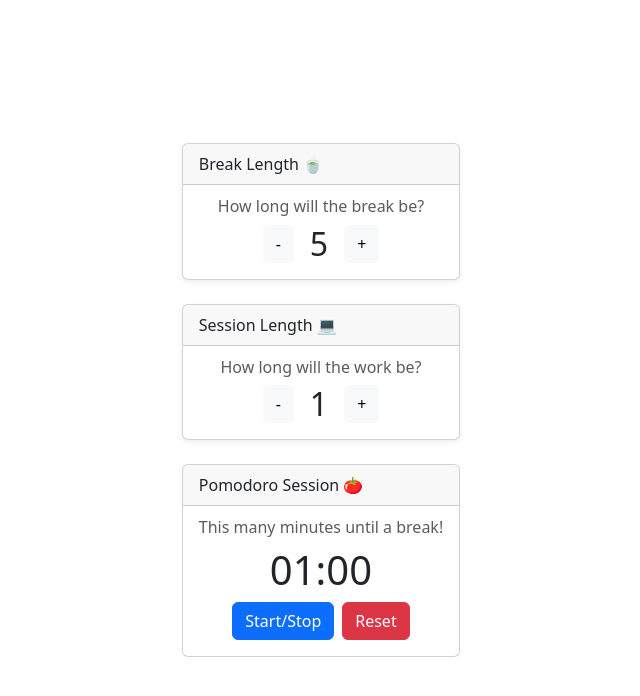
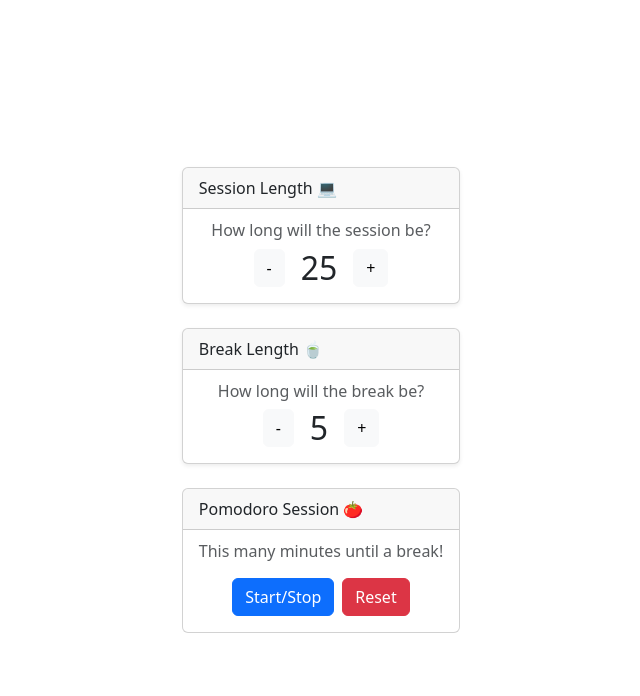
Before and after one commit to weakbox/FCC-Pomodoro-Clock, a React (Vite) app: page / in a window 1280 px wide. Shown: the top 696 px of the page, without its empty margins (319-959 px from the left). Built offline with nearby package versions, Linux system fonts and the light colour scheme.

Commit message:
Extracted TimerController as its own component.

```diff
--- a/src/App.jsx
+++ b/src/App.jsx
@@ -1,5 +1,6 @@
 import { useState, useEffect } from 'react';
 import './App.scss';
+import TimerController from './TimerController';
 import 'bootstrap/dist/css/bootstrap.min.css';
 import { Button, Card } from 'react-bootstrap';
 
@@ -11,39 +12,8 @@ const convertToTimeFormat = (timeInSeconds) => {
 };
 
 function App() {
-  const [breakLength, setBreakLength] = useState(5);
-  const [sessionLength, setSessionLength] = useState(1);
   const [intervalId, setIntervalId] = useState(null);
   const [remainingTime, setRemainingTime] = useState(null);
-
-  // Always use a function to set state when new state depends on previous state!
-  const decrementBreak = () => {
-    setBreakLength(prevBreakLength => prevBreakLength > 1
-      ? prevBreakLength - 1
-      : prevBreakLength
-    );
-  };
-
-  const incrementBreak = () => {
-    setBreakLength(prevBreakLength => prevBreakLength < 60
-      ? prevBreakLength + 1
-      : prevBreakLength
-    );
-  };
-
-  const decrementSession = () => {
-    setSessionLength(prevSessionLength => prevSessionLength > 1
-      ? prevSessionLength - 1
-      : prevSessionLength
-    );
-  };
-
-  const incrementSession = () => {
-    setSessionLength(prevSessionLength => prevSessionLength < 60
-      ? prevSessionLength + 1
-      : prevSessionLength
-    );
-  };
 
   const handleReset = () => {
     if (remainingTime) { stopTimer(); }
@@ -86,42 +56,22 @@ function App() {
     setRemainingTime(null);
   };
 
-  const displayRemainingTime = () => {
-    // Display session length if the timer is not active:
-    return remainingTime ? convertToTimeFormat(remainingTime) : sessionLength.toString().padStart(2, 0) + ":00";
-  };
+  // const displayRemainingTime = () => {
+  //   // Display session length if the timer is not active:
+  //   return remainingTime ? convertToTimeFormat(remainingTime) : sessionLength.toString().padStart(2, 0) + ":00";
+  // };
 
   const playAlarmSound = () => {};
 
   return (
     <>
-      <Card className="shadow-sm mb-4">
-        <Card.Header id="break-label">Break Length 🍵</Card.Header>
-        <Card.Body className="d-flex flex-column justify-content-between align-items-center">
-          <Card.Subtitle className="text-muted mb-2">How long will the break be?</Card.Subtitle>
-          <div className="d-flex flex-row justify-content-between align-items-center">
-            <Button id="break-decrement" className="btn-light" onClick={decrementBreak}>-</Button>
-            <h2 id="break-length" className="mb-0 mx-3">{breakLength}</h2>
-            <Button id="break-increment" className="btn-light" onClick={incrementBreak}>+</Button>
-          </div>
-        </Card.Body>
-      </Card>
-      <Card className="shadow-sm mb-4">
-        <Card.Header id="session-label">Session Length 💻</Card.Header>
-        <Card.Body className="d-flex flex-column justify-content-between align-items-center">
-          <Card.Subtitle className="text-muted mb-2">How long will the work be?</Card.Subtitle>
-          <div className="d-flex flex-row justify-content-between align-items-center">
-            <Button id="session-decrement" className="btn-light" onClick={decrementSession}>-</Button>
-            <h2 id="session-length" className="mb-0 mx-3">{sessionLength}</h2>
-            <Button id="session-increment" className="btn-light" onClick={incrementSession}>+</Button>
-          </div>
-        </Card.Body>
-      </Card>
+      <TimerController type="session" defaultLength="25" />
+      <TimerController type="break" defaultLength="5" />
       <Card>
         <Card.Header id="timer-label">Pomodoro Session 🍅</Card.Header>
         <Card.Body className="d-flex flex-column justify-content-between align-items-center">
           <Card.Subtitle className="text-muted mb-2">This many minutes until a break!</Card.Subtitle>
-          <h1 id="time-left" className="mb-2">{displayRemainingTime()}</h1>
+          <h1 id="time-left" className="mb-2">{}</h1>
           <div className="d-flex flex-row justify-content-between align-items-center">
             <Button id="start_stop" className="btn-primary me-1" onClick={toggleTimer}>Start/Stop</Button>
             <Button id="reset" className="btn-danger ms-1" onClick={handleReset}>Reset</Button>
--- /dev/null
+++ b/src/TimerController.jsx
@@ -0,0 +1,51 @@
+import { useState, useEffect } from 'react';
+import 'bootstrap/dist/css/bootstrap.min.css';
+import { Button, Card } from 'react-bootstrap';
+
+const MAX_TIME = 60;
+const MIN_TIME = 1;
+
+function TimerController({type = "session", defaultLength = "5"}) {
+  const [timeLength, setTimeLength] = useState(parseInt(defaultLength));
+
+  // Always use a function to set state when new state depends on previous state!
+  const decrement = () => {
+    setTimeLength(prevTimeLength => prevTimeLength > MIN_TIME
+      ? prevTimeLength - 1
+      : prevTimeLength
+    );
+  };
+
+  const increment = () => {
+    setTimeLength(prevTimeLength => prevTimeLength < MAX_TIME
+      ? prevTimeLength + 1
+      : prevTimeLength
+    );
+  };
+
+  const printLabel = (type) => {
+    switch (type) {
+      case "session":
+        return "Session Length 💻";
+      case "break":
+        return "Break Length 🍵";
+      default:
+    }
+  };
+
+  return (
+    <Card className="shadow-sm mb-4">
+      <Card.Header id={`${type}-label`}>{printLabel(type)}</Card.Header>
+      <Card.Body className="d-flex flex-column justify-content-between align-items-center">
+        <Card.Subtitle className="text-muted mb-2">{`How long will the ${type} be?`}</Card.Subtitle>
+        <div className="d-flex flex-row justify-content-between align-items-center">
+          <Button id={`${type}-decrement`} className="btn-light" onClick={decrement}>-</Button>
+          <h2 id={`${type}-length`} className="mb-0 mx-3">{timeLength}</h2>
+          <Button id={`${type}-increment`} className="btn-light" onClick={increment}>+</Button>
+        </div>
+      </Card.Body>
+    </Card>
+  );
+}
+
+export default TimerController;
```
